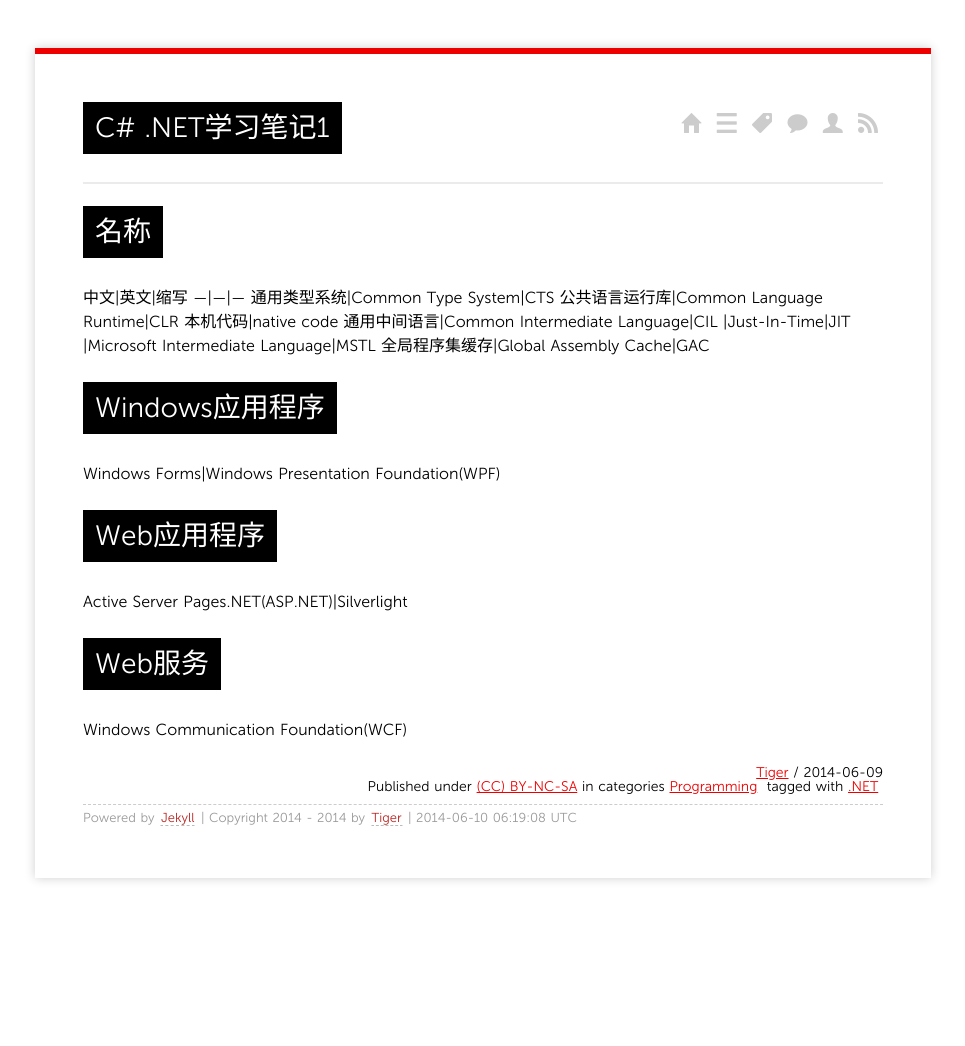
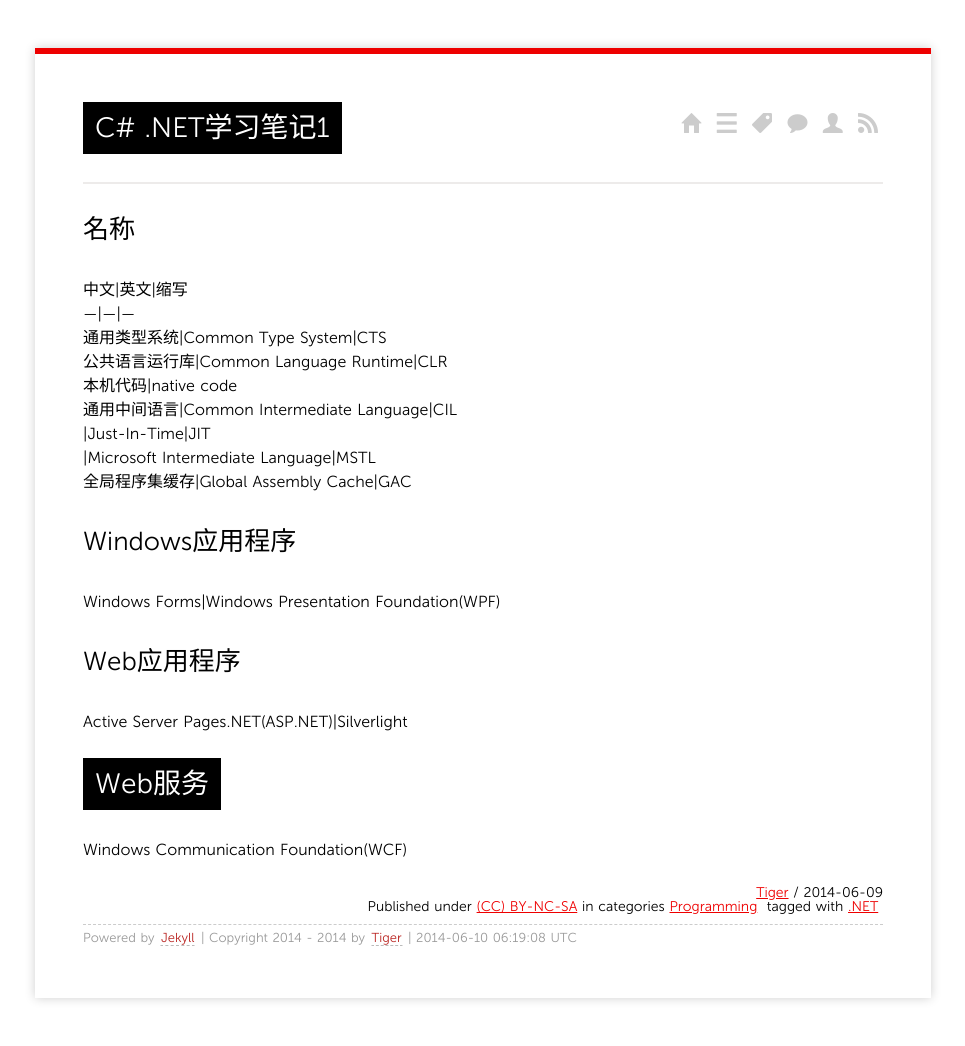
Before and after one commit to icodor/icodor.github.io-bak, a Jekyll site: the page built from _posts/2014/2014-06-09-net－1.md, in a window 1280 px wide. Shown: the whole page, without its empty margins (157-1122 px from the left). Built offline with Jekyll 4.4.1, drawn with Linux system fonts in a browser that asks for light colours; Markdown is read by kramdown in place of the engine named in the settings; comment, search, counter and statistics services are not loaded; before the commit the page ends 926 px from its top, so only the background shows below that.

Commit message:
201406101419

```diff
--- a/_posts/2014/2014-06-09-net－1.md
+++ b/_posts/2014/2014-06-09-net－1.md
@@ -6,23 +6,23 @@
 tags:
 - .NET
 ---
-#名称
+##名称
 中文|英文|缩写
 ---|---|---
 通用类型系统|Common Type System|CTS
 公共语言运行库|Common Language Runtime|CLR
 本机代码|native code
 通用中间语言|Common Intermediate Language|CIL
-      |Just-In-Time|JIT
-       |Microsoft Intermediate Language|MSTL
+  |Just-In-Time|JIT
+  |Microsoft Intermediate Language|MSTL
 全局程序集缓存|Global Assembly Cache|GAC
 
 
-#Windows应用程序
+##Windows应用程序
 Windows Forms|Windows Presentation Foundation(WPF)
 
 
-#Web应用程序
+##Web应用程序
 Active Server Pages.NET(ASP.NET)|Silverlight
 
 
```
